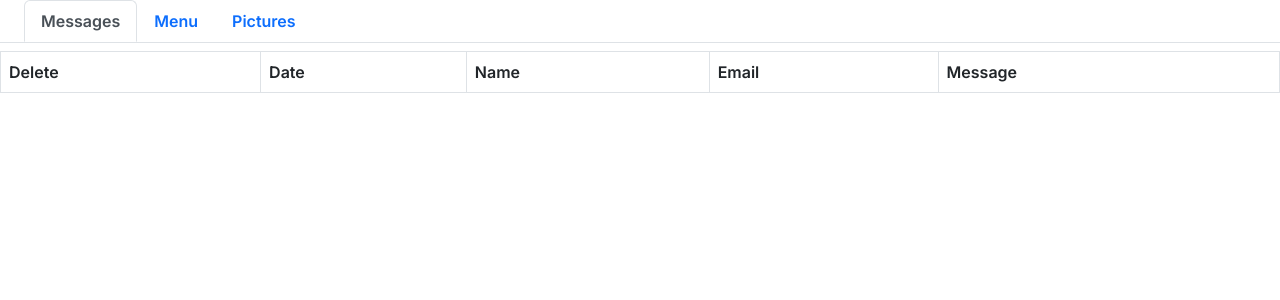
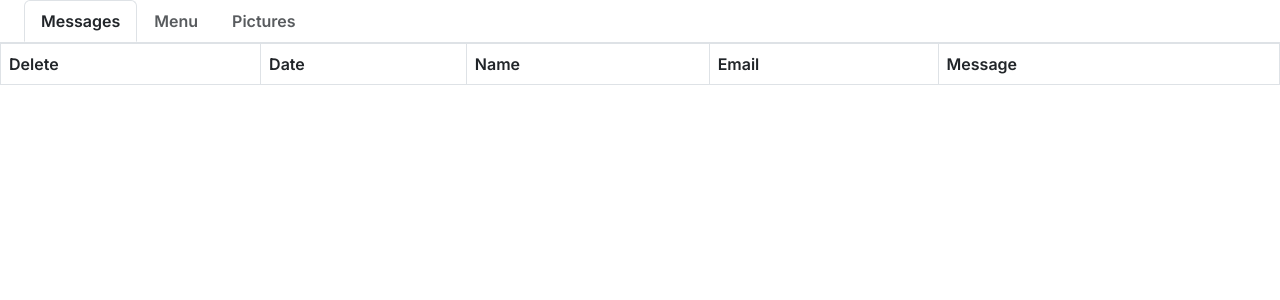
Before and after one commit to n-vh/restaurant, a PHP site: page /admin.php in a window 1280 px wide. Shown: the part 72-372 px from the top of the page. Run offline with PHP 8.4, Linux system fonts and the light colour scheme; the visitor is signed in with stand-in values (Sample User, id 1); data that the repository does not hold is empty.

Commit message:
add tabs opacity

```diff
--- a/www/components/dashboard.php
+++ b/www/components/dashboard.php
@@ -19,16 +19,16 @@ if (isset($_GET["page"])) {
   <ul class="nav nav-tabs px-4">
     <?php
       foreach($pages as $key => $value) {
-        $active = $current_page == $key ? "active" : "";
+        $active = $current_page == $key ? "active opacity-100" : "";
         echo <<<HTML
         <li class="nav-item">
-          <button type="submit" name="page" value="$key" class="nav-link text-center m-auto $active">$value</button>
+          <button type="submit" name="page" value="$key" class="nav-link text-dark m-auto opacity-75 $active">$value</button>
         </li>
         HTML;
       }
     ?>
   </ul>
 </form>
-<div id="content" class="py-2 w-100">
+<div id="content" class="w-100">
   <?php include_once("components/dashboard/$current_page.php"); ?>
 </div>
```
